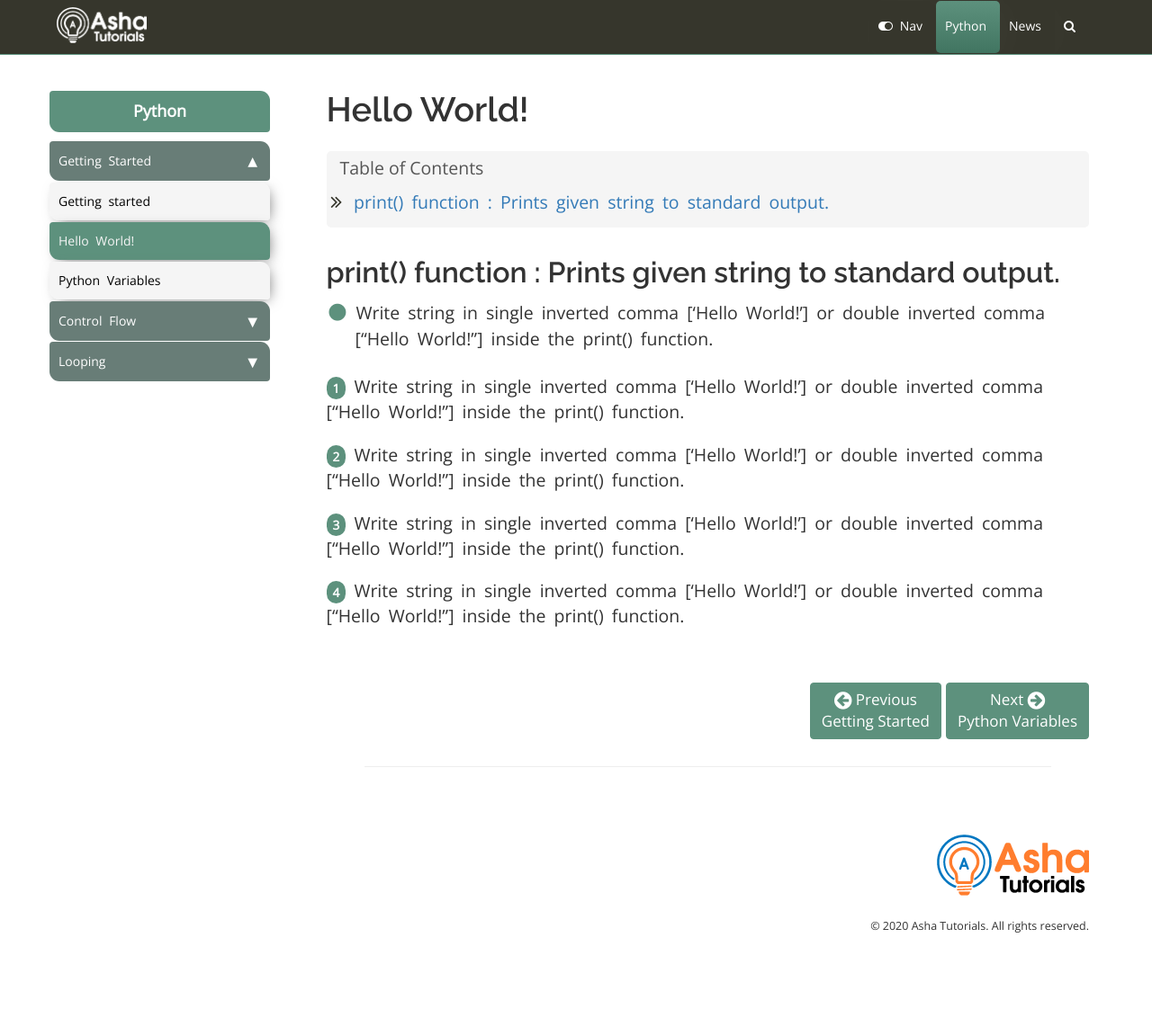
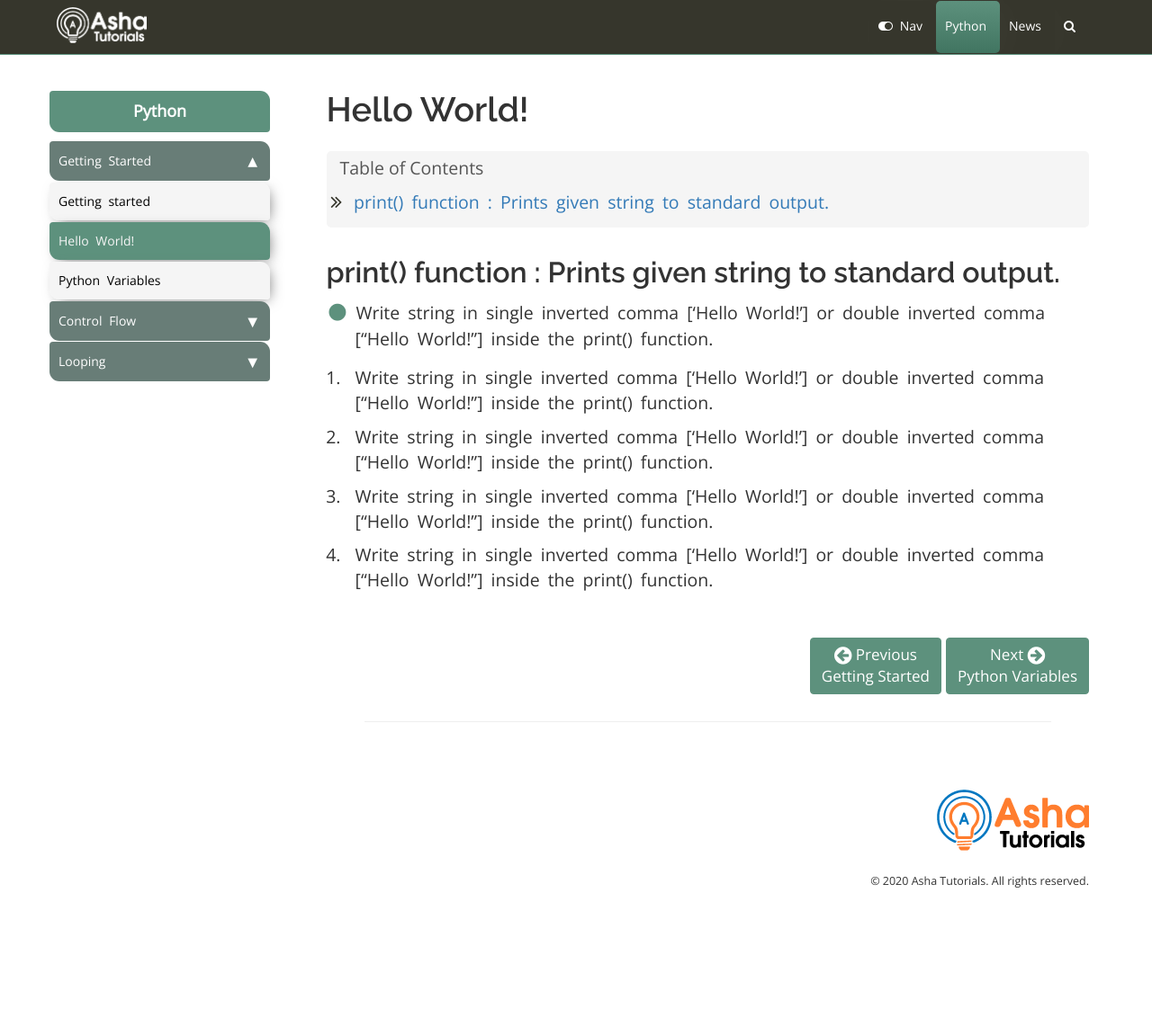
Before and after one commit to VBhojawala/vbhojawala.github.io, a Jekyll site: the page built from pages/python/01_GettingStarted/01_Hello_Wrold.md, in a window 1280 px wide. Shown: the whole page at 90% size. Built offline with Jekyll 4.4.1, drawn with Linux system fonts in a browser that asks for light colours; comment, search, counter and statistics services are not loaded; after the commit the page ends 1092 px from its top, so only the background shows below that.

Commit message:
OL::before reverted custom styling. Indented Default styling

```diff
--- a/css/customstyles.css
+++ b/css/customstyles.css
@@ -1488,10 +1488,12 @@ ul.mobile-toggle > a{
     text-indent: -7px;
     padding-left: 7px;
 }
+
+#tut-content ol{
+    padding-left: 25px;
+}
 #tut-content ol li{
-    list-style-position: outside;
-    padding-left: -10px;
-    display: inline-block;
+    padding-left: 7px;
 }
 
 .panel-body h4{
--- a/css/theme-blue.css
+++ b/css/theme-blue.css
@@ -272,7 +272,7 @@ pre.result-content{
 }
 
 /* ol  styling*/
-ol {
+/* ol {
     margin: 0;
     padding: 0;
     list-style-type: none;
@@ -294,7 +294,7 @@ ol li:before {
     font-weight: bold;
     padding: 3px 7px;
     border-radius: 35px;
-}
+} */
 
 .homepage{
     color: #5D917D;
@@ -339,6 +339,9 @@ p, li{
     #tut-content ul {
         padding-left: 16px;
     }
+    #tut-content ol{
+        padding-left: 16px;
+    }
     h1{
         font-size: 32px;
     }
@@ -367,6 +370,9 @@ p, li{
         font-size: 18px;
     }
     #tut-content ul {
+        padding-left: 18px;
+    }
+    #tut-content ol{
         padding-left: 18px;
     }
     h1{
@@ -399,6 +405,9 @@ p, li{
     #tut-content ul {
         padding-left: 20px;
     }
+    #tut-content ol{
+        padding-left: 20px;
+    }
     h1{
         font-size: 36px;
     }
@@ -429,6 +438,9 @@ p, li{
     #tut-content ul {
         padding-left: 25px;
     }
+    #tut-content ol{
+        padding-left: 25px;
+    }
     h1{
         font-size: 38px;
     }
```
Also changed, not shown: 3 other files.
